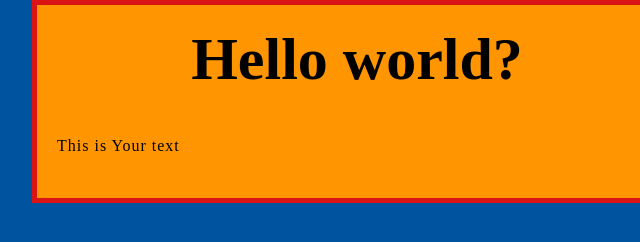
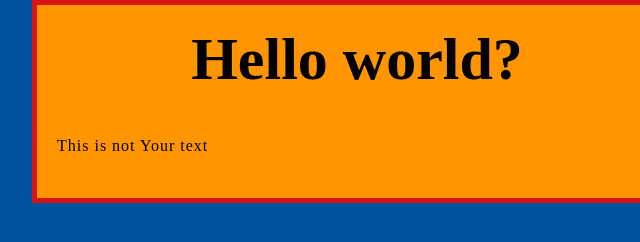
Before and after one commit to aistyte111/WebSite, a plain HTML site: page Untitled-1.html in a window 1280 px wide. Shown: the full height of the page, 283-923 px from the left. Drawn offline with Linux system fonts and the light colour scheme.

Commit message:
no comment

```diff
--- a/Untitled-1.html
+++ b/Untitled-1.html
@@ -11,7 +11,7 @@
 
 <body>
     <h1>Hello world?</h1>
-    <p>This is Your text</p>
+    <p>This is not Your text</p>
 </body>
 
 </html>
```
